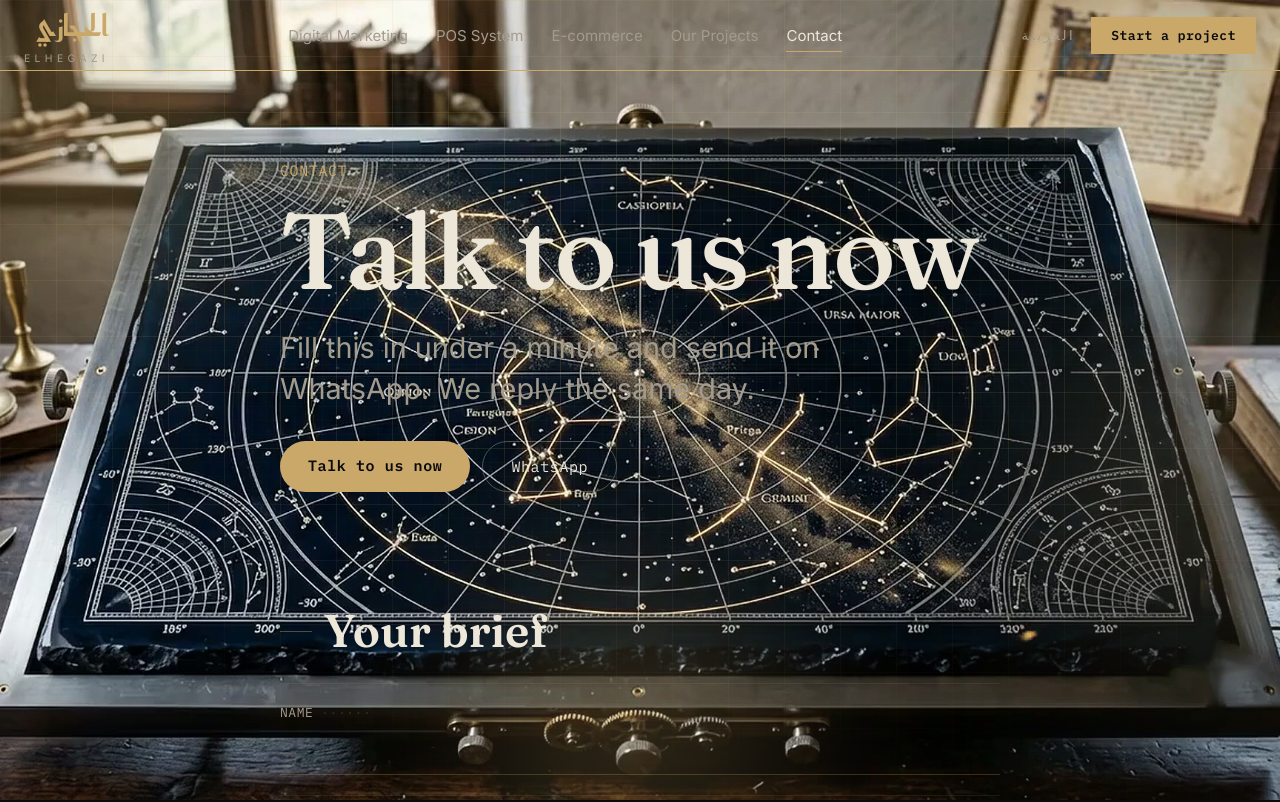
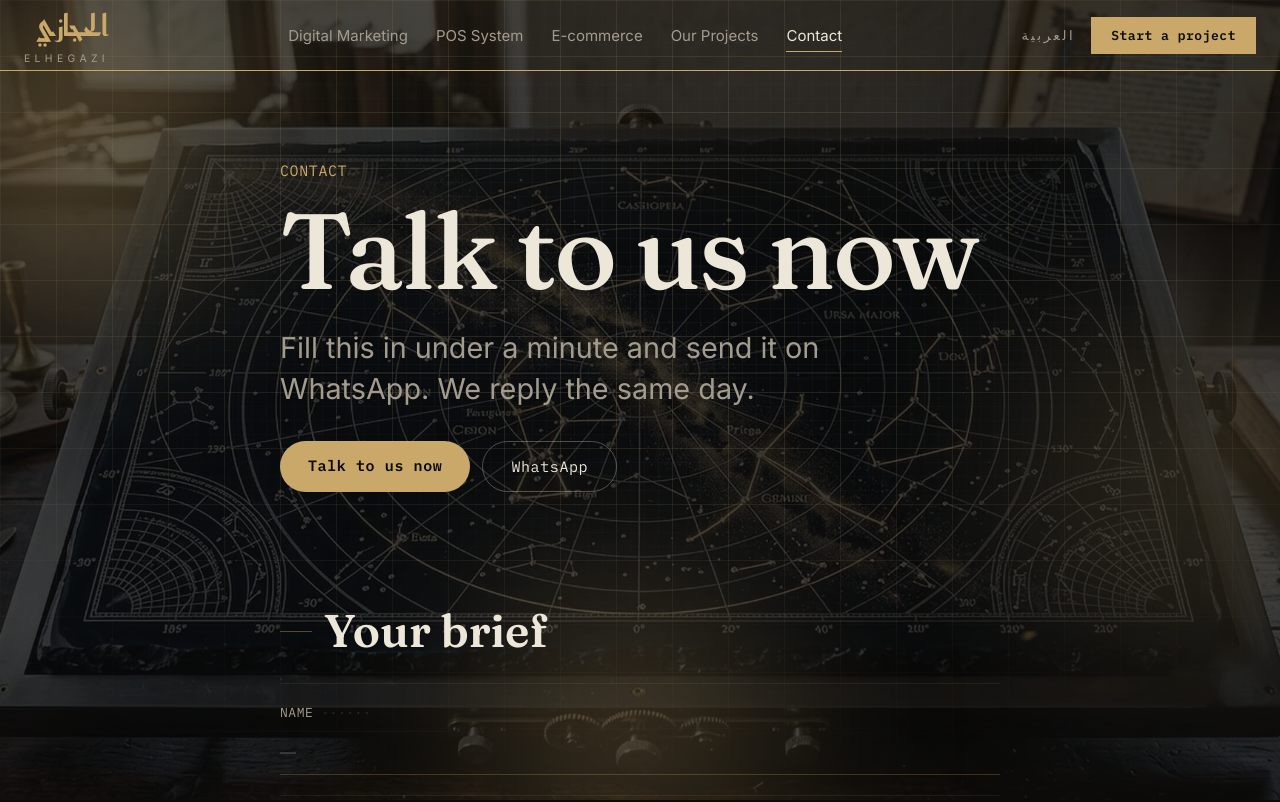
Before and after one commit to M7mod-hegazy/ELhegazyCompany, a Next.js app: page /en/contact in a window 1280 px wide. Shown: the top 802 px of the page. Built offline with nearby package versions, Linux system fonts and the light colour scheme.

Commit message:
fix: use valid Tailwind theme color (bg-ink-900) for dimming overlay so it actually renders and fixes text legibility

```diff
--- a/src/app/[locale]/contact/page.tsx
+++ b/src/app/[locale]/contact/page.tsx
@@ -47,7 +47,7 @@
           className="absolute inset-0"
         />
         {/* Dimming overlay so text remains readable without blurring the video */}
-        <div className="absolute inset-0 bg-ink-950/85" />
+        <div className="absolute inset-0 bg-ink-900/80" />
       </div>
 
       <div className="relative z-10 pt-32 sm:pt-40 pb-16">
```
